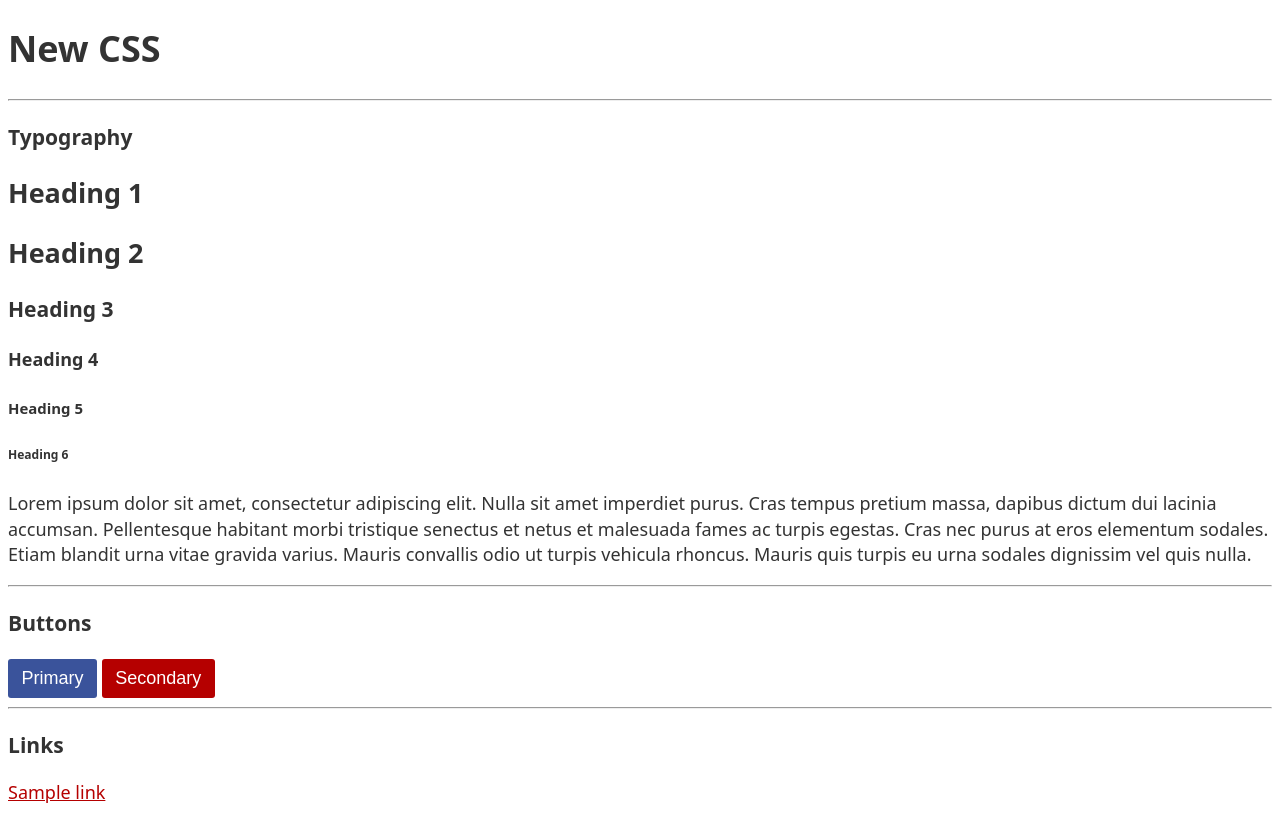
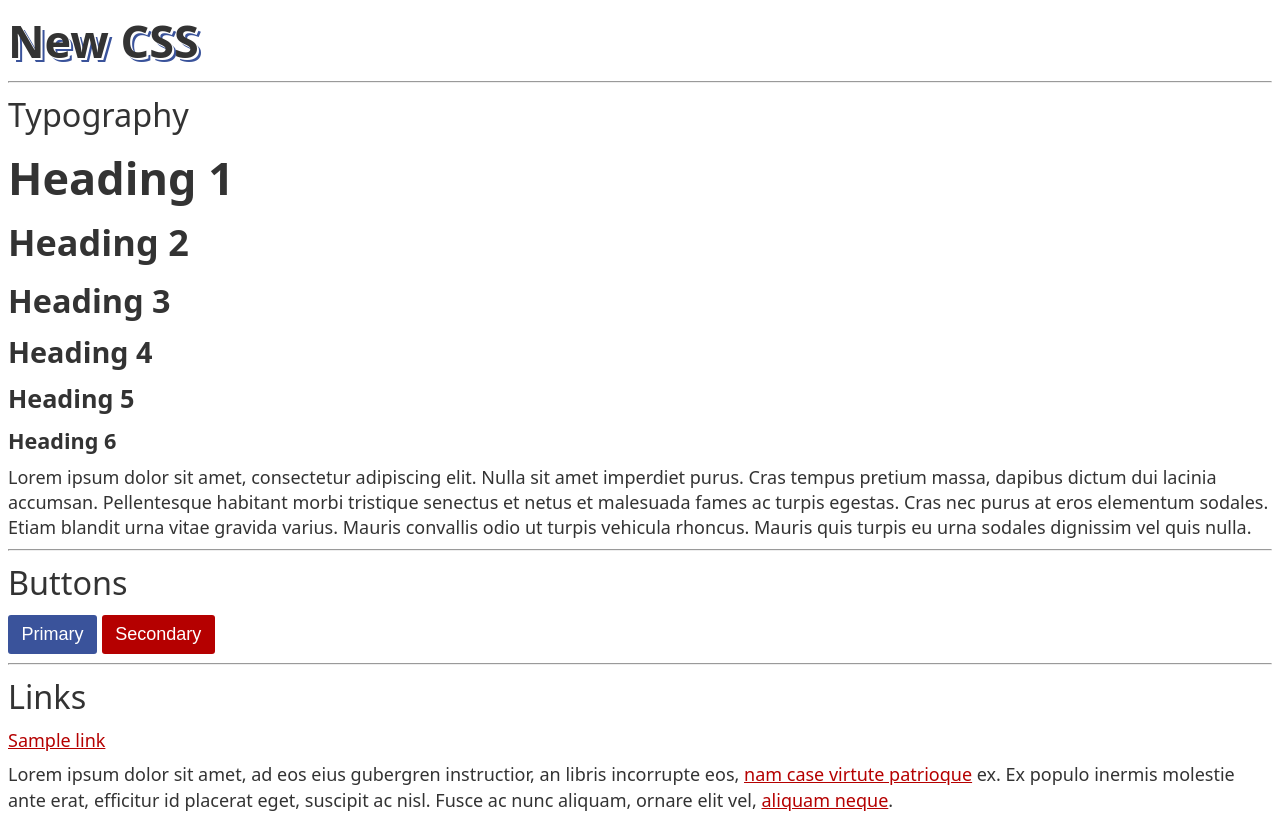
Before and after one commit to filoxo/new-css, a website: page index.html in a window 1280 px wide. Shown: the top 816 px of the page. Drawn offline with Linux system fonts and the light colour scheme; files that its build step writes are made by us from their sources.

Commit message:
Add typography, .brand styles

```diff
--- a/src/main.css
+++ b/src/main.css
@@ -20,6 +20,15 @@ body {
   font-family: system-ui;
 }
 
+h1, h2, h3, h4, h5, h6 { margin: .5rem 0; }
+h1 { font-size: 2.5rem; }
+h2 { font-size: 2.0rem; }
+h3 { font-size: 1.8rem; }
+h4 { font-size: 1.6rem; }
+h5 { font-size: 1.4rem; }
+h6 { font-size: 1.2rem; }
+p { margin: .5rem 0; }
+.light { font-weight: 300; }
 button {
   font-size: 1rem;
   &.primary {
@@ -63,3 +72,6 @@ button {
   color: #fff;
   padding: .5em .75em;
 }
+.brand {
+  text-shadow: 2px 2px 0 #fff, 4px 4px 0 var(--primary);
+}
```
